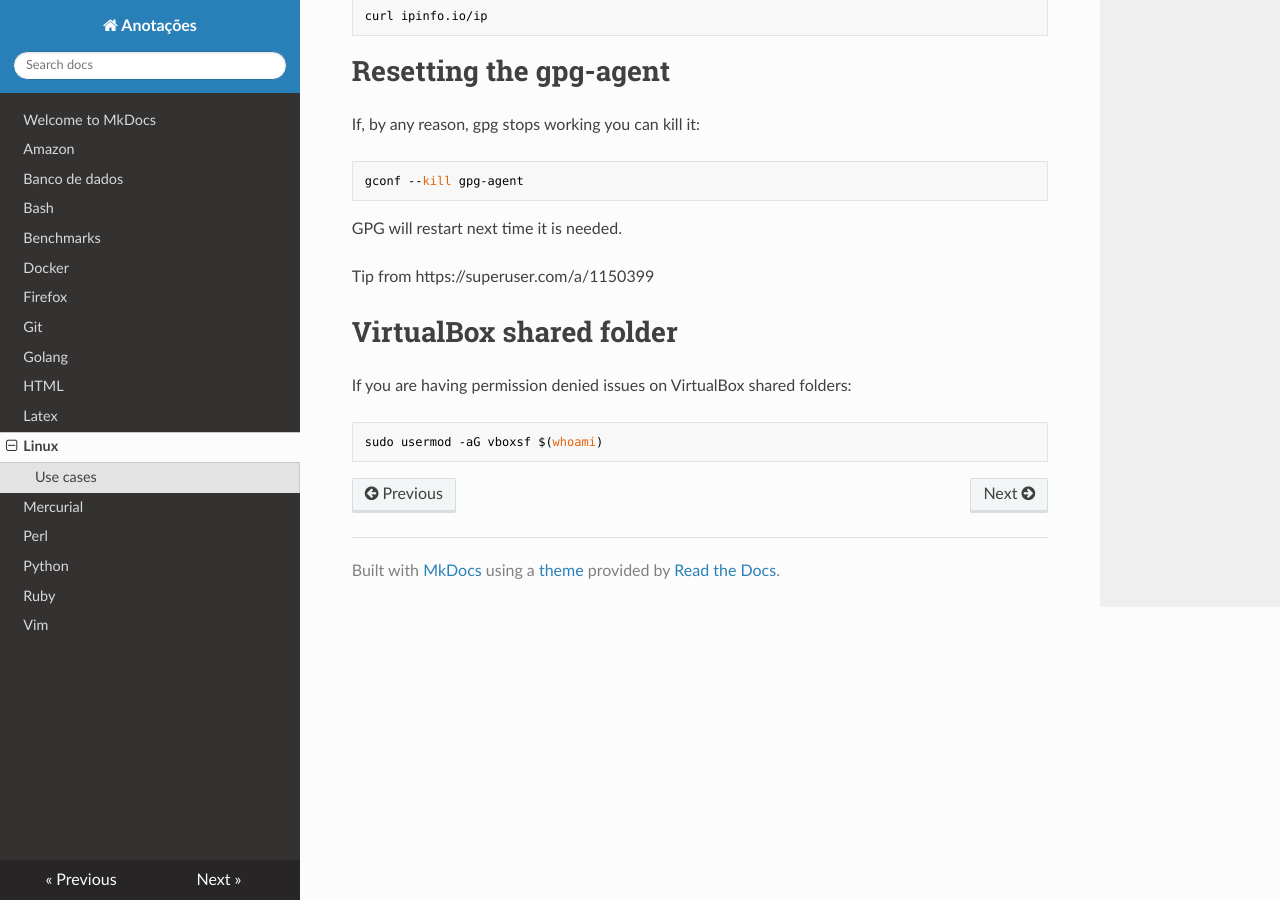
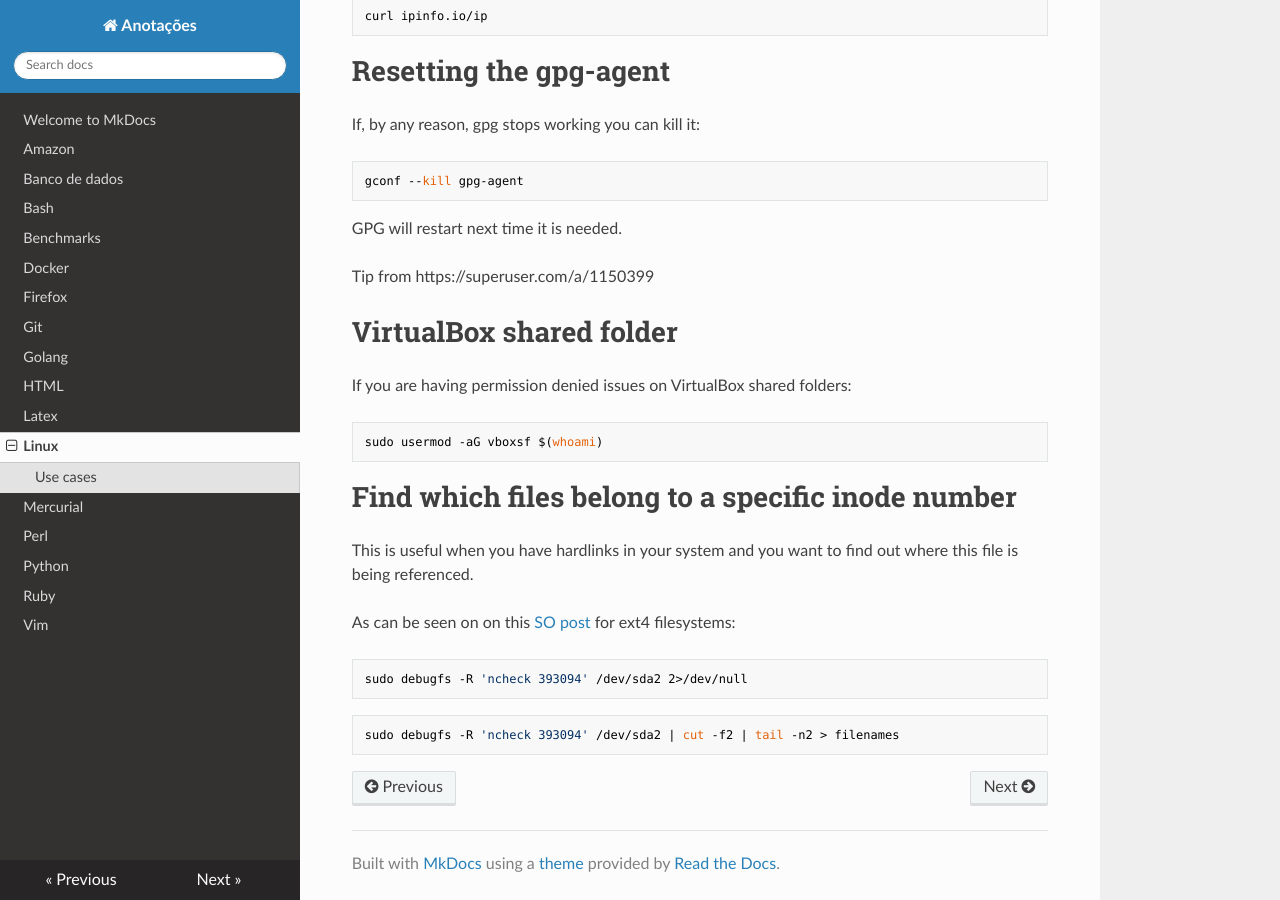
Before and after one commit to hposca/useful_notes, an MkDocs documentation site: the page built from docs/linux.md, in a window 1280 px wide and 900 px high, scrolled down 27934 px. Built offline with MkDocs 1.6.1, drawn with Linux system fonts in a browser that asks for light colours; nearby versions of some CDN libraries; old or Windows-style settings are respelled for this version of MkDocs.

Commit message:
Find all files that reference an inode (ext4)

````diff
--- a/docs/linux.md
+++ b/docs/linux.md
@@ -1238,3 +1238,17 @@ If you are having permission denied issues on VirtualBox shared folders:
 ```
 sudo usermod -aG vboxsf $(whoami)
 ```
+
+# Find which files belong to a specific inode number
+
+This is useful when you have hardlinks in your system and you want to find out where this file is being referenced.
+
+As can be seen on on this [SO post](https://unix.stackexchange.com/a/35310) for ext4 filesystems:
+
+```bash
+sudo debugfs -R 'ncheck 393094' /dev/sda2 2>/dev/null
+```
+
+```bash
+sudo debugfs -R 'ncheck 393094' /dev/sda2 | cut -f2 | tail -n2 > filenames
+```
````
